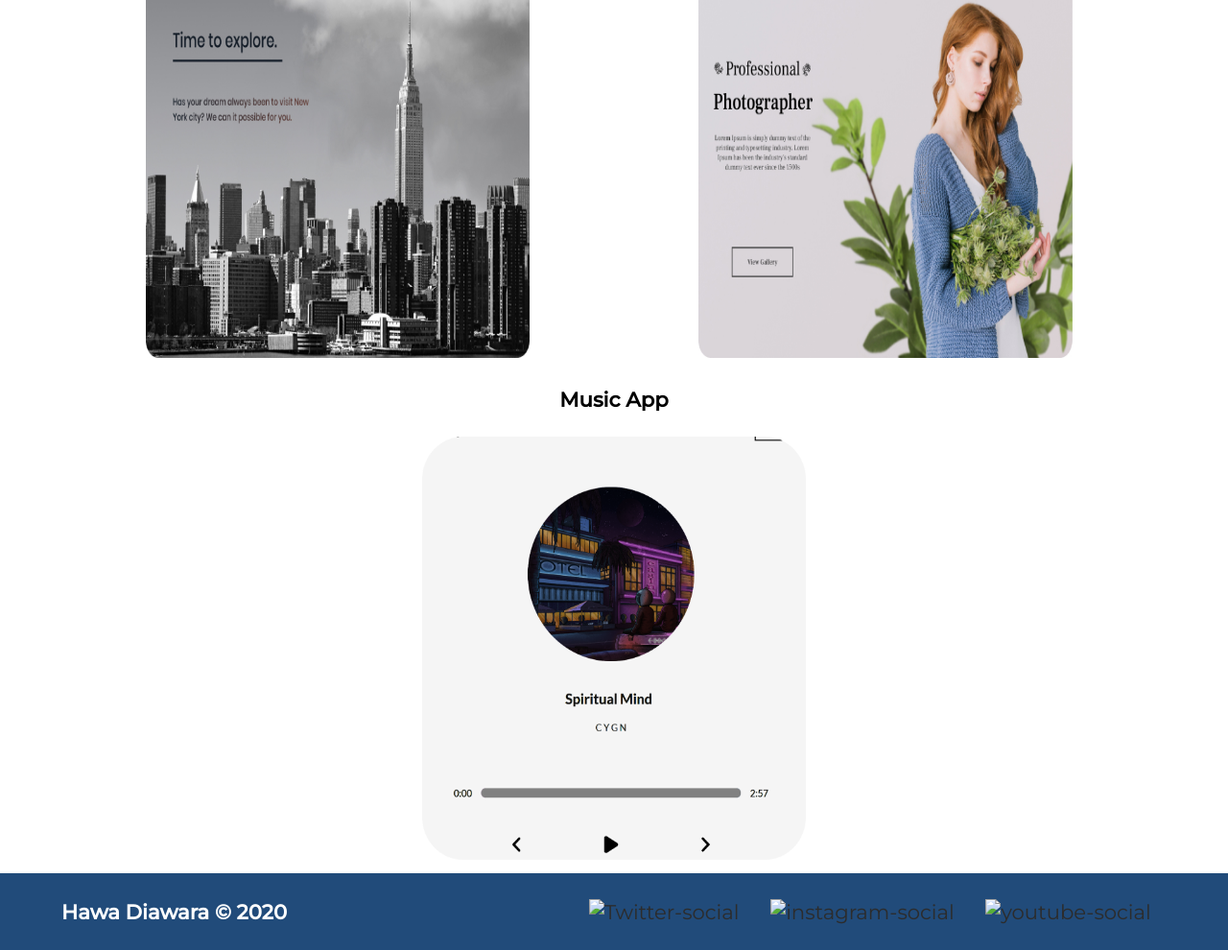
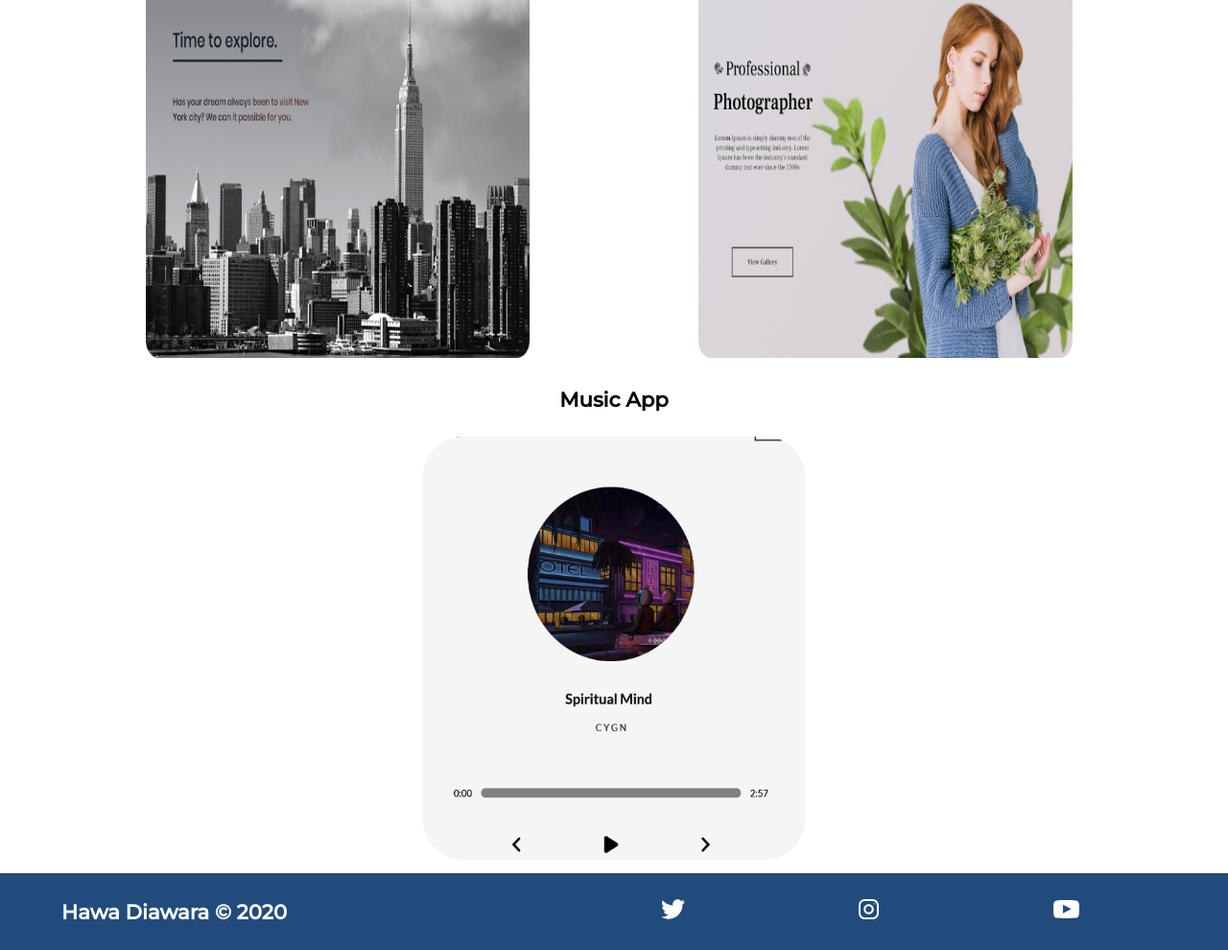
Before and after one commit to hawadiaw/Portfolio, a plain HTML site: page projects/index.html in a window 1280 px wide. Shown: the part 234-1224 px from the top of the page at 96% size. Drawn offline with Linux system fonts and the light colour scheme.

Commit message:
initial commit

```diff
--- a/projects/index.html
+++ b/projects/index.html
@@ -44,9 +44,9 @@
      <footer>
       <h4>Hawa Diawara  &copy; 2020 </h4>
       <ul>
-          <li><a href="#"><img src="./icons/twitter 1.svg" alt="Twitter-social"></a></li>
-          <li><a href="#"><img src="./icons/instagram 1.svg" alt="instagram-social"></a></li>
-          <li><a href="#"><img src="./icons/youtube-symbol 1.svg" alt="youtube-social"></a></li>
+          <li><a href="#"><img src="../icons/twitter 1.svg" alt="Twitter-social"></a></li>
+          <li><a href="#"><img src="../icons/instagram 1.svg" alt="instagram-social"></a></li>
+          <li><a href="#"><img src="../icons/youtube-symbol 1.svg" alt="youtube-social"></a></li>
       </ul>
   </footer>
   </body>
```
